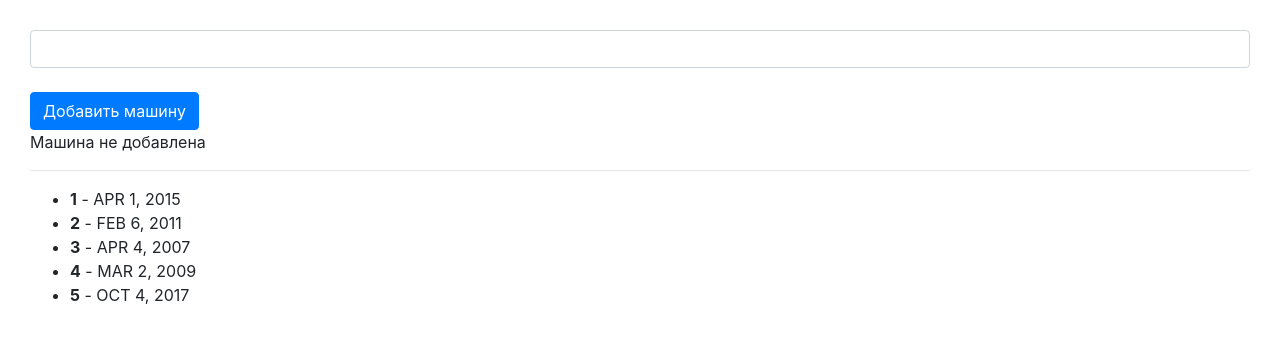
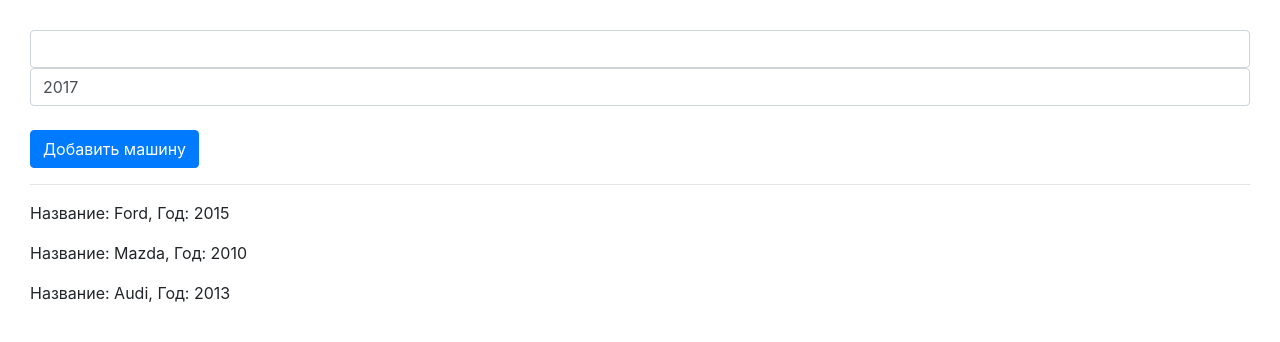
Before and after one commit to kravtsovRoman/angularJS, an Angular app in the folder angular-theory/: page / in a window 1280 px wide. Shown: the top 342 px of the page. Built offline with nearby package versions, Linux system fonts and the light colour scheme.

Commit message:
parametrs in component

```diff
--- a/angular-theory/src/app/car/car.component.html
+++ b/angular-theory/src/app/car/car.component.html
@@ -1 +1 @@
-<p>Название: {{ carName }}, Год: {{ carYear }}</p>
+<p>Название: {{ carItem.name }}, Год: {{ carItem.year }}</p>
--- a/angular-theory/src/app/car/car.component.ts
+++ b/angular-theory/src/app/car/car.component.ts
@@ -1,4 +1,4 @@
-import { Component } from '@angular/core';
+import { Component, Input } from '@angular/core';
 
 @Component({
   selector: 'app-car',
@@ -6,6 +6,7 @@
   styleUrls: ['./car.component.scss']
 })
 export class CarComponent {
-  carName = 'Ford';
-  carYear = '2010';
+
+  @Input() carItem: {name: string, year: number};
+
 }
--- a/angular-theory/src/app/cars/cars.component.html
+++ b/angular-theory/src/app/cars/cars.component.html
@@ -1,20 +1,10 @@
 <input type="text" class="form-control" [(ngModel)]="carName">
+<input type="text" class="form-control" [(ngModel)]="carYear">
 <br>
 <button class="btn btn-primary" (click)="addCar()" >Добавить машину</button>
 
-<p *ngIf="!addCarStatus; else successStatus">Машина не добавлена</p>
-<ng-template #successStatus>
-  <p>Машина добавлена!</p>
-</ng-template>
 
 <hr>
 
-<!--<app-car *ngFor="let car of cars"></app-car>-->
 
-<ul>
-  <li *ngFor="let date of dates; let i = index">
-    <div>
-      <b>{{i+1}}</b> - {{date | date | uppercase}}
-    </div>
-  </li>
-</ul>
+<app-car *ngFor="let car of cars" [carItem]="car"></app-car>
--- a/angular-theory/src/app/cars/cars.component.ts
+++ b/angular-theory/src/app/cars/cars.component.ts
@@ -8,22 +8,31 @@
 export class CarsComponent {
 
   carName = '';
-  addCarStatus = false;
-  cars = ['Ford', 'Audi', 'BMW', 'Mazda', 'Lada', 'Bently'];
-  dates = [
-    new Date(2015, 3, 1).toDateString(),
-    new Date(2011, 1, 6).toDateString(),
-    new Date(2007, 3, 4).toDateString(),
-    new Date(2009, 2, 2).toDateString(),
-    new Date(2017, 9, 4).toDateString()
+  carYear = 2017;
+  cars: {name: string, year: number}[] = [
+    {
+      name: 'Ford',
+      year: 2015
+    },
+    {
+      name: 'Mazda',
+      year: 2010
+    },
+    {
+      name: 'Audi',
+      year: 2013
+    }
   ];
 
   constructor() {}
 
   addCar() {
-    this.addCarStatus = true;
-    this.cars.push(this.carName);
+    this.cars.push({
+      name: this.carName,
+      year: this.carYear
+    });
     this.carName = '';
+    this.carYear = 2009;
   }
 
 }
```
